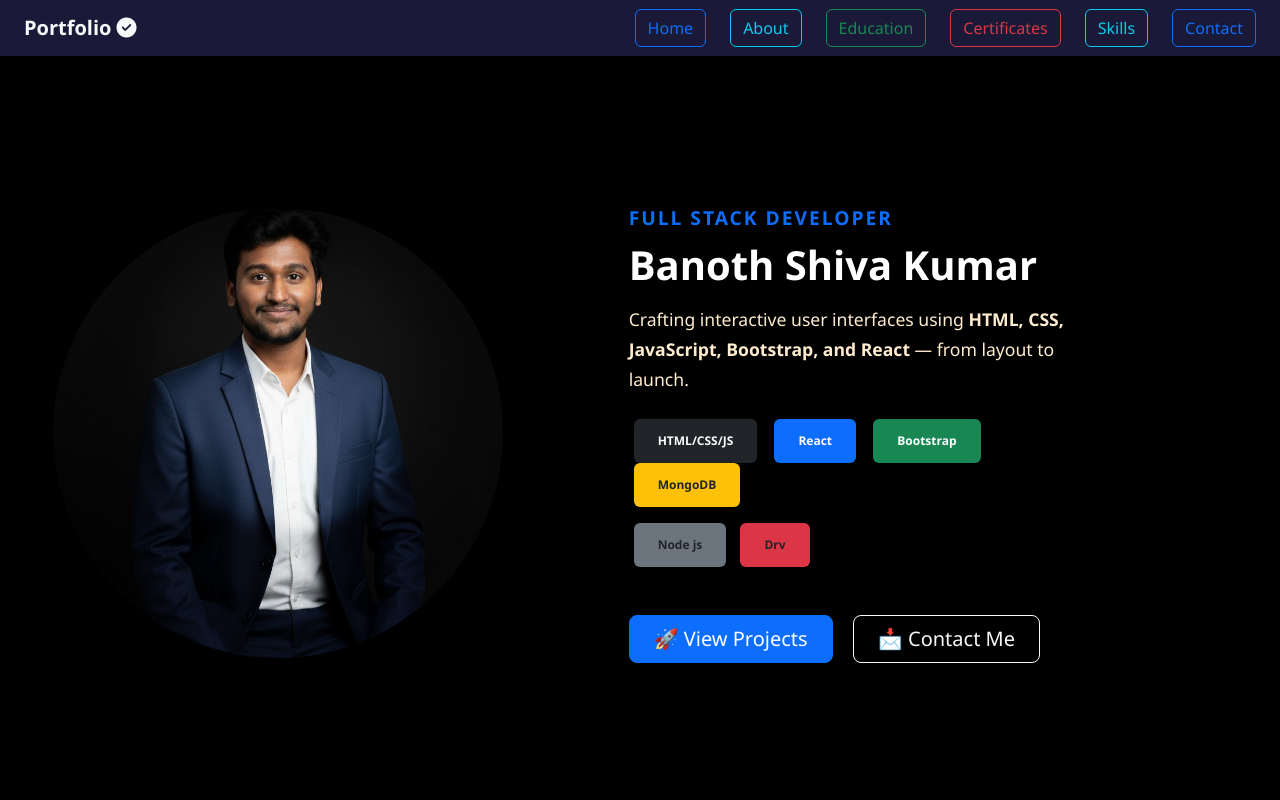
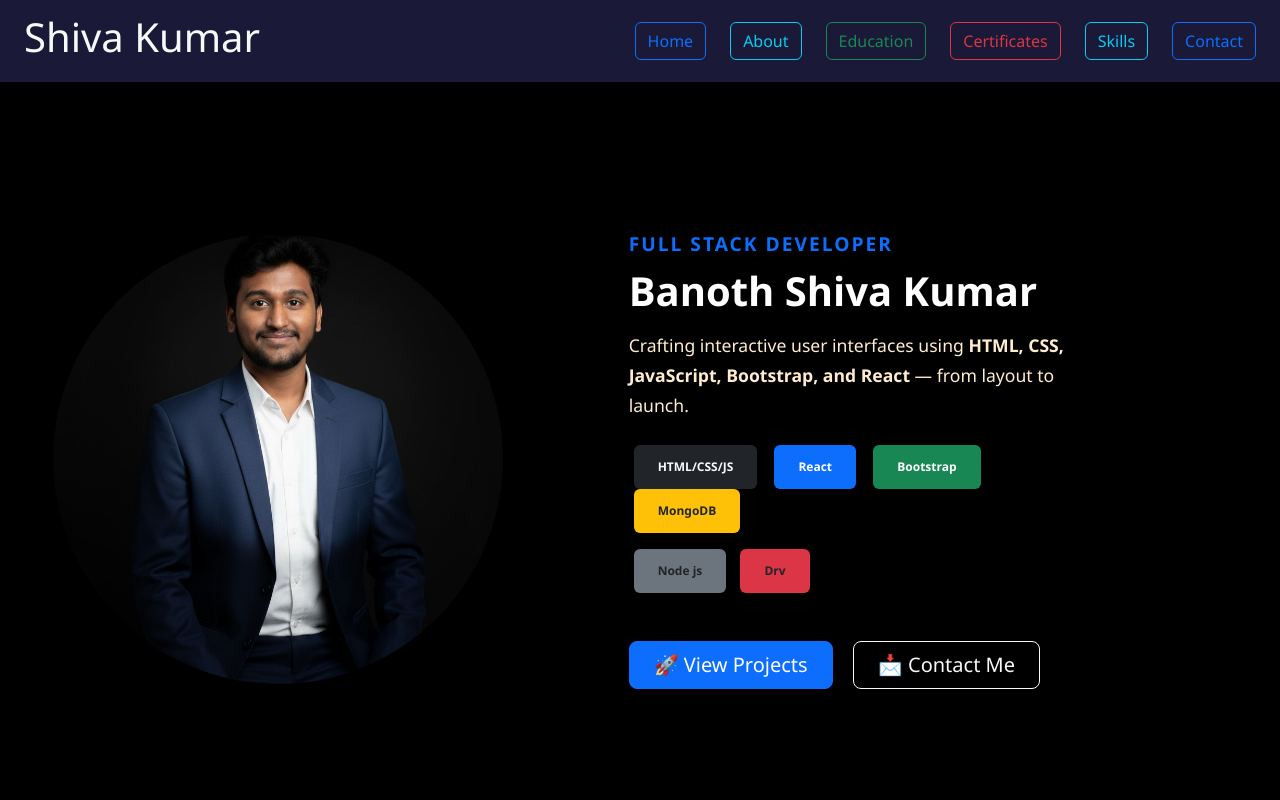
Before and after one commit to Shivakumar-09/Portfolio, a plain HTML site: page index.html in a window 1280 px wide. Shown: the top 800 px of the page. Drawn offline with nearby package versions, Linux system fonts and the light colour scheme.

Commit message:
Update index.html

```diff
--- a/index.html
+++ b/index.html
@@ -17,7 +17,7 @@
   <header class="site-header">
     <nav class="navbar navbar-expand-lg navbar-dark px-4">
       <a class="navbar-brand fw-bold text-light" href="#">
-        Portfolio <i class="fa-solid fa-circle-check"></i>
+        <h1>Shiva Kumar </h1>
       </a>
       <button class="navbar-toggler" type="button" data-bs-toggle="collapse" data-bs-target="#navbarNav">
         <span class="navbar-toggler-icon"></span>
```
